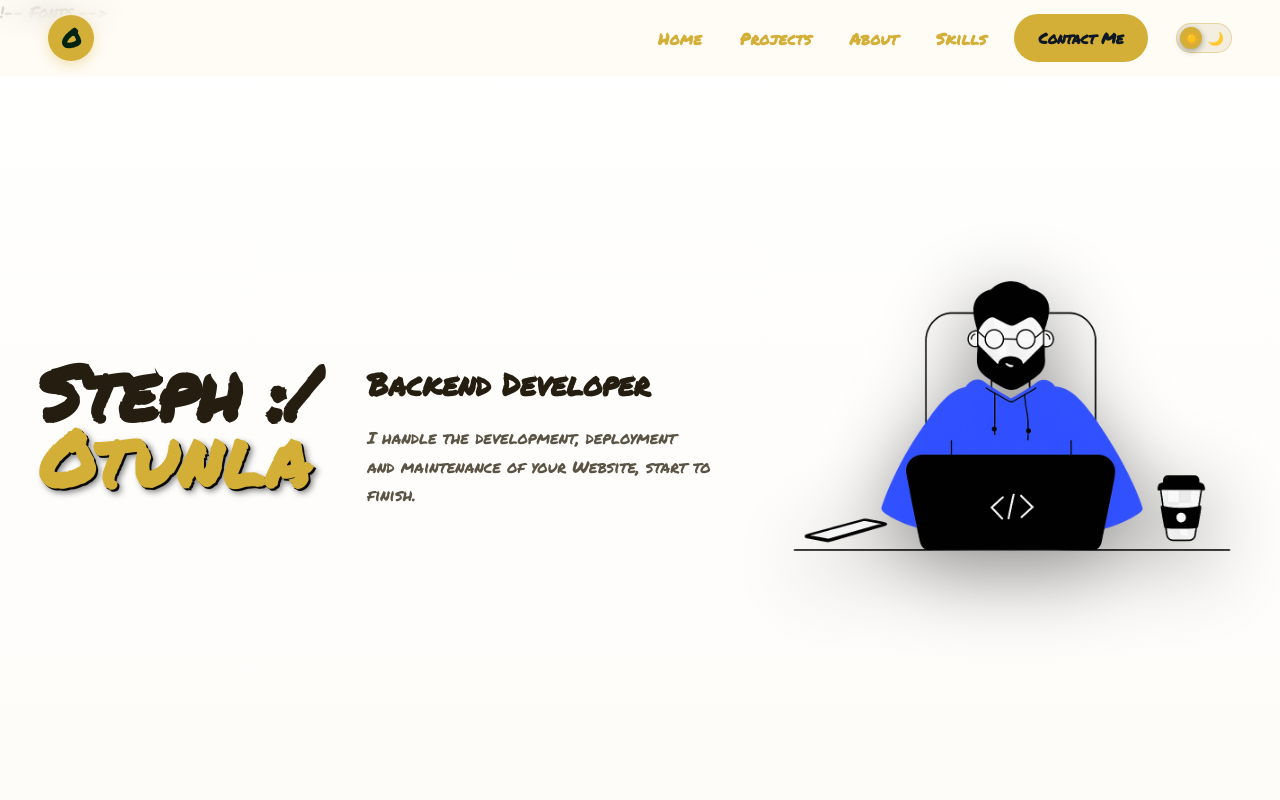
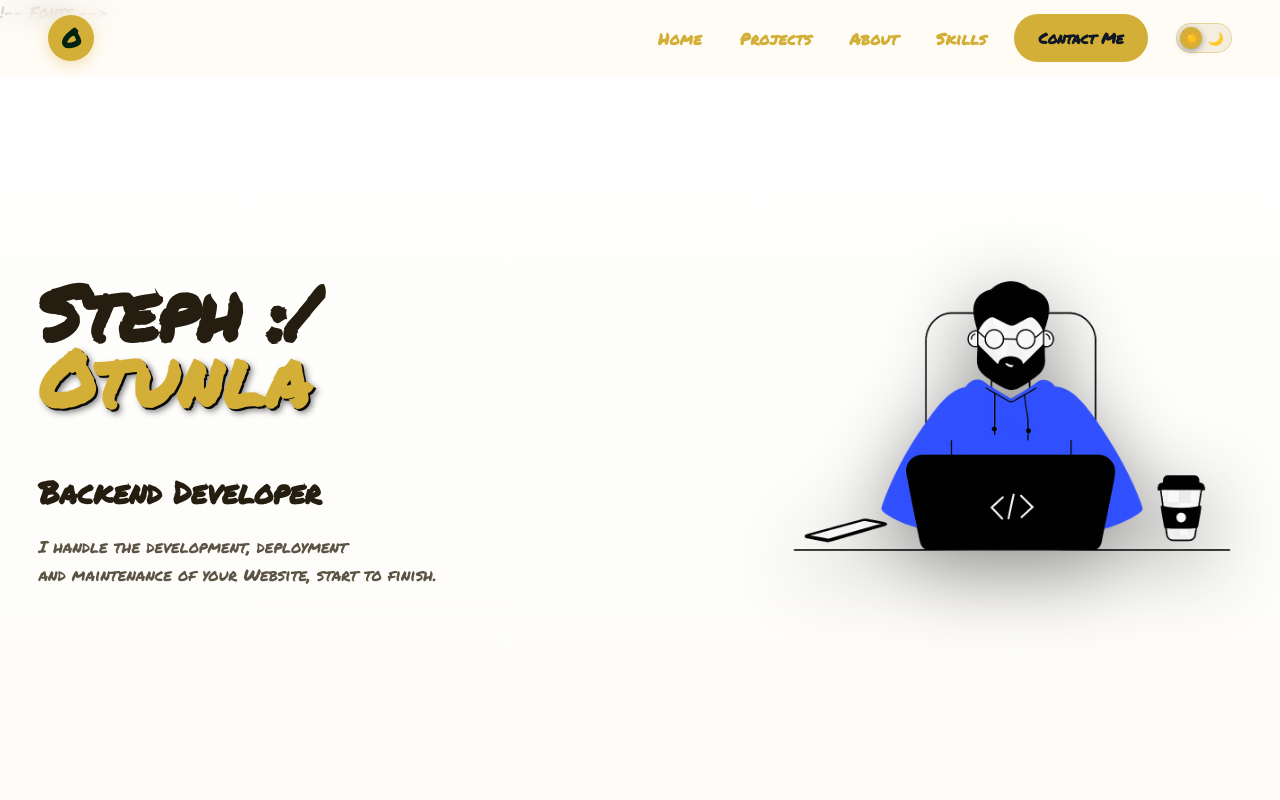
Before and after one commit to SoftWare00750/portfolio3, a React (Create React App) app: page / in a window 1280 px wide. Shown: the top 800 px of the page. Built offline with nearby package versions, Linux system fonts and the light colour scheme.

Commit message:
commit32

```diff
--- a/src/App.css
+++ b/src/App.css
@@ -435,12 +435,12 @@ h6 {
   text-shadow: 2px 2px 0 #0a0a0a, 4px 4px 6px rgba(0, 0, 0, 0.5);
 }
 
-/* Desktop: place hero-sub beside hero-name instead of stacking below it */
+/* Desktop: keep hero-sub stacked directly below hero-name */
 @media (min-width: 769px) {
   .hero-text1 {
     display: flex;
+    flex-direction: column;
     align-items: flex-start;
-    flex-wrap: wrap;
     gap: clamp(1.5rem, 4vw, 3.5rem);
   }
 
@@ -449,7 +449,7 @@ h6 {
   }
 
   .hero-sub {
-    flex: 1 1 320px;
+    flex: 1 1 auto;
     margin-top: 0.4em;
   }
 }
```
